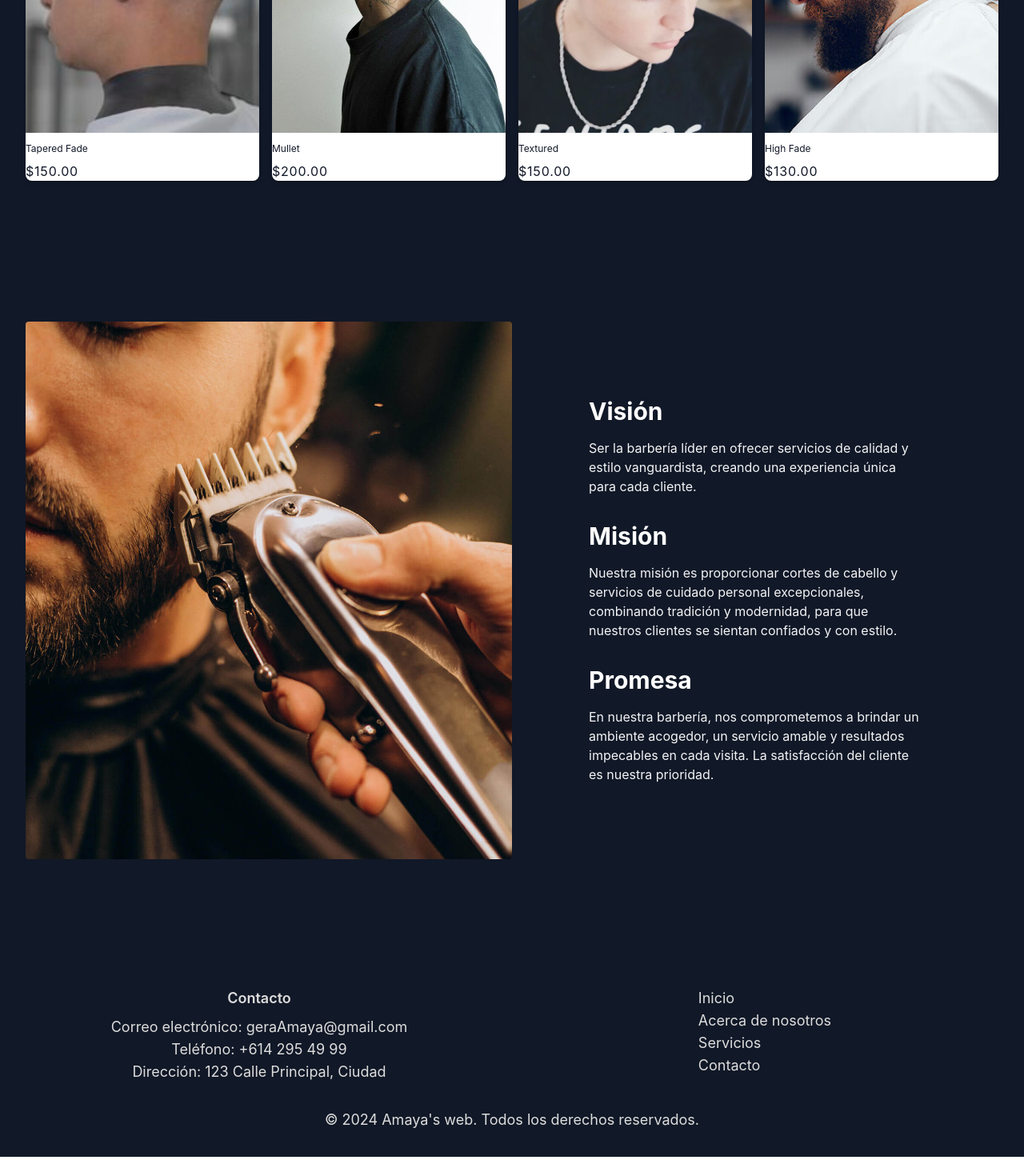
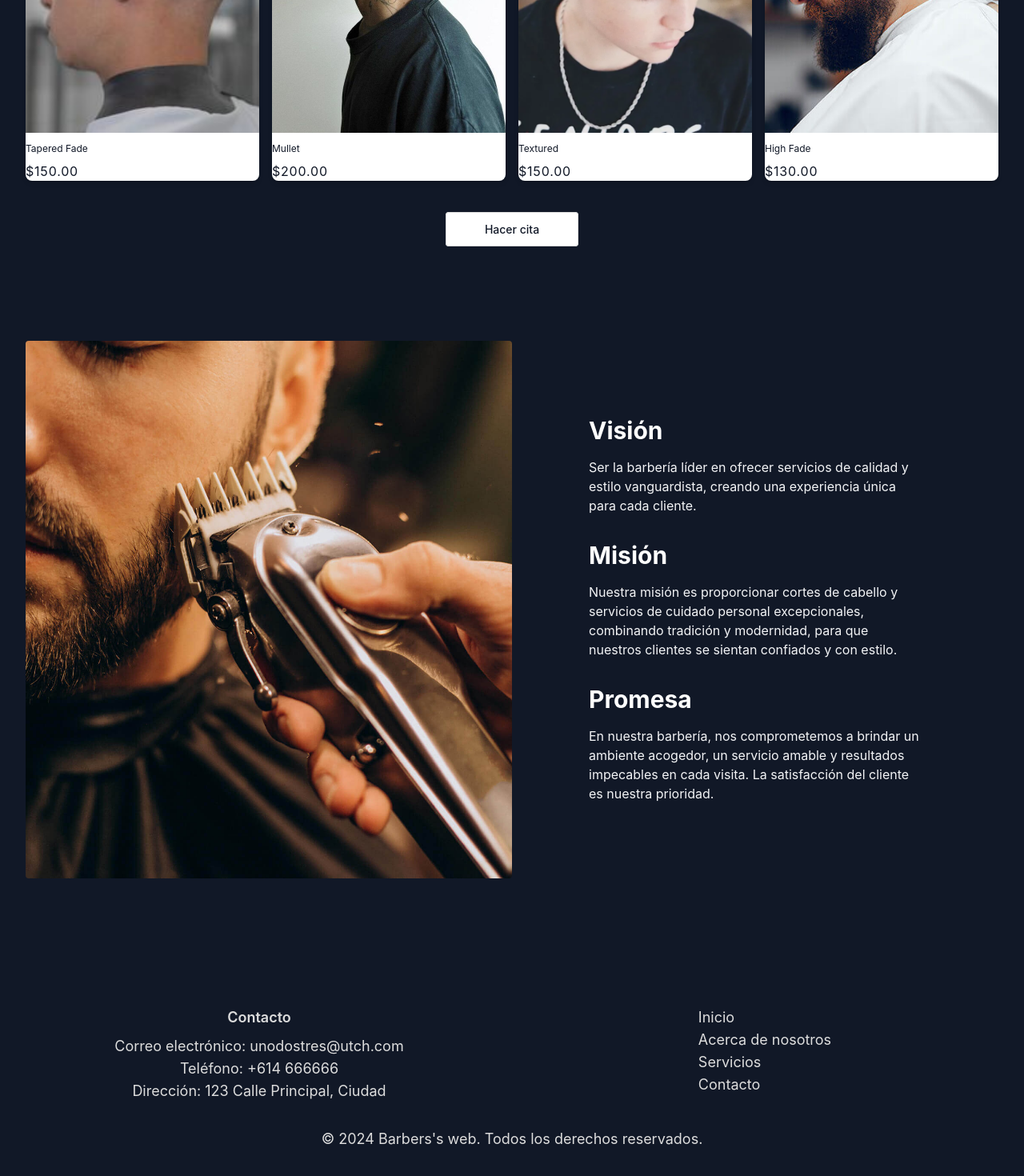
Before and after one commit to Kapytanpirynola/Front, a React (Create React App) app: page / in a window 1280 px wide. Shown: the part 942-2412 px from the top of the page at 80% size. Before the commit the page ends 2388 px from the top, so only its background shows below. Built offline with nearby package versions, Linux system fonts and the light colour scheme.

Commit message:
Se agrega boton

```diff
--- a/src/componentes/assets/Banner.jsx
+++ b/src/componentes/assets/Banner.jsx
@@ -7,7 +7,8 @@ import Textured from './img/Textured.webp';
 
 function Banner() {
   return (
-    <section className="bg-gray-900 text-white">
+    <div className="bg-gray-900">
+      <section className="bg-gray-900 text-white">
       <div className="mx-auto max-w-screen-xl px-4 py-8 sm:px-6 sm:py-12 lg:px-8">
         <header className="text-center">
           <h2 className="text-xl font-bold text-gray-100 sm:text-3xl">
@@ -123,6 +124,15 @@ function Banner() {
         </div>
       </div>
     </section>
+    <div className="text-center">
+    <a
+      className="rounded border border-customA bg-white px-12 py-3 text-sm font-medium text-gray-900 hover:bg-transparent hover:text-customA focus:outline-none focus:ring active:text-opacity-75 transition-all"
+      href="/cita"
+      >
+      Hacer cita
+    </a>
+    </div>
+    </div>
   );
 }
 
--- a/src/componentes/assets/Footer.jsx
+++ b/src/componentes/assets/Footer.jsx
@@ -8,8 +8,8 @@ function Footer() {
           {/* Información de contacto */}
           <div className="flex flex-col items-center">
             <h3 className="text-lg font-semibold mb-2">Contacto</h3>
-            <p>Correo electrónico: geraAmaya@gmail.com</p>
-            <p>Teléfono: +614 295 49 99</p>
+            <p>Correo electrónico: unodostres@utch.com</p>
+            <p>Teléfono: +614 666666</p>
             <p>Dirección: 123 Calle Principal, Ciudad</p>
           </div>
           {/* Enlaces de navegación */}
@@ -24,7 +24,7 @@ function Footer() {
         </div>
         {/* Derechos de autor */}
         <div className="mt-8 text-center">
-          <p>&copy; {new Date().getFullYear()} Amaya's web. Todos los derechos reservados.</p>
+          <p>&copy; {new Date().getFullYear()} Barbers's web. Todos los derechos reservados.</p>
         </div>
       </div>
     </footer>
```
